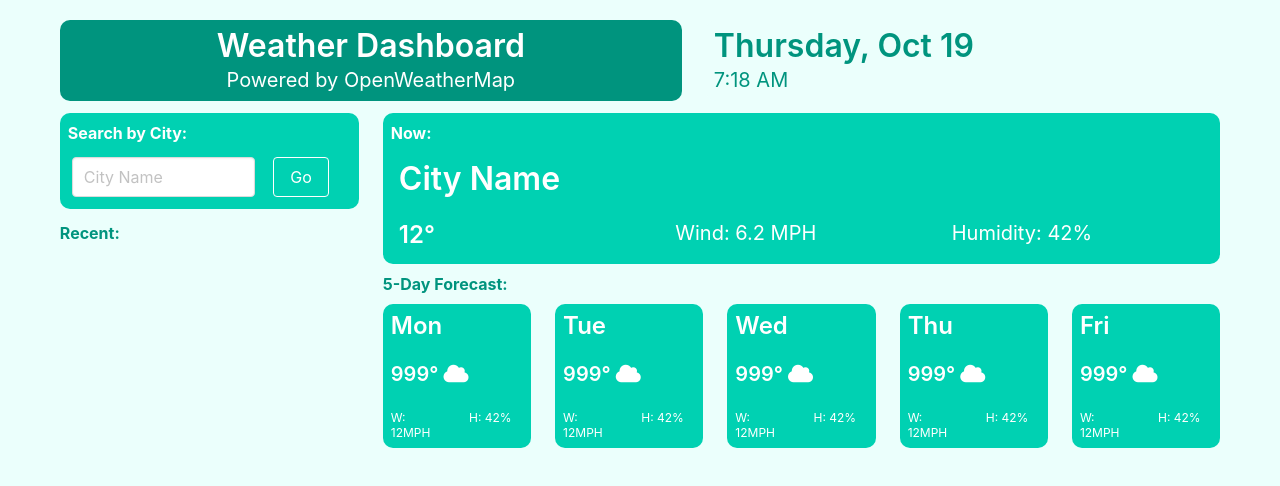
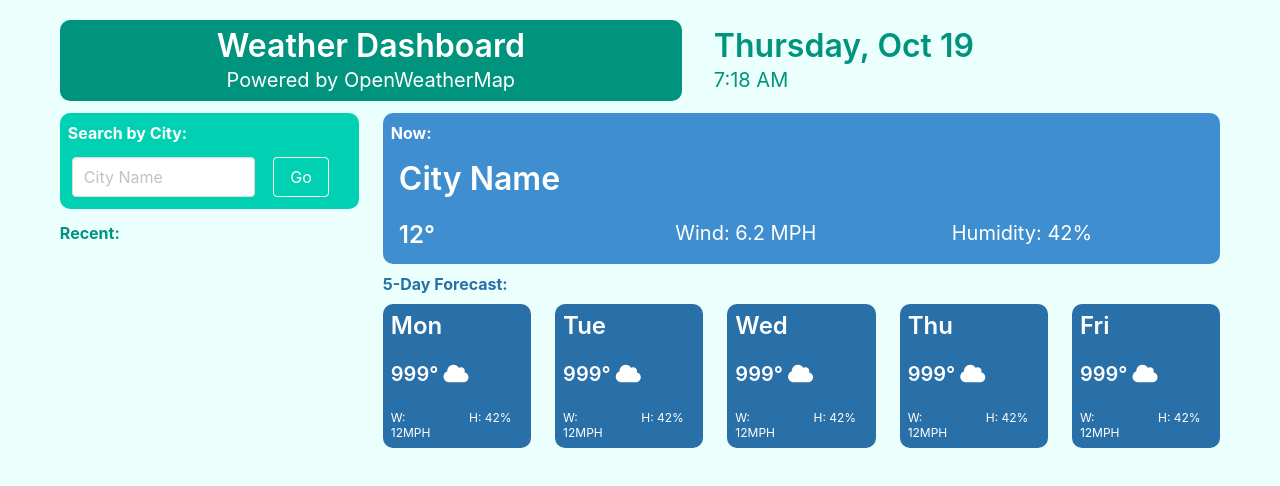
Before and after one commit to abealberts/weather-app, a plain HTML site: page index.html in a window 1280 px wide. Drawn offline with nearby package versions, Linux system fonts and the light colour scheme; no server answers.

Commit message:
Updated HTML & JS - Added comments, tweaked colors, updated screenshot in README

```diff
--- a/index.html
+++ b/index.html
@@ -68,7 +68,7 @@
 
             <!-- Right-side container for Current weather + 5-day forecast -->
             <div class="column is-8">
-                <div class="round has-background-primary p-2 mb-2">
+                <div class="round has-background-info p-2 mb-2">
                     <h2 class="label has-text-white">Now:</h2>
                     <div class="p-2" id="currentWeather">
                         <h1 class="title has-text-white" id="currentCity">City Name</h1>
@@ -87,12 +87,12 @@
                 </div>
 
                 <div class="rp-2 mb-2">
-                    <h2 class="label has-text-primary-dark">5-Day Forecast:</h2>
+                    <h2 class="label has-text-info-dark">5-Day Forecast:</h2>
                 </div>
 
                 <div class="columns is-mobile">
                     <div class="column is-one-fifth-mobile">
-                        <div class="has-background-primary round p-2 forecastBlock" id="day1">
+                        <div class="has-background-info-dark round p-2 forecastBlock" id="day1">
                             <h1 class="title is-4 has-text-white forecastDay">Mon</h1>
                             <div class="columns">
                                 <div class="column">
@@ -114,7 +114,7 @@
                     </div>
 
                     <div class="column is-one-fifth-mobile">
-                        <div class="has-background-primary round p-2 forecastBlock" id="day2">
+                        <div class="has-background-info-dark  round p-2 forecastBlock" id="day2">
                             <h1 class="title is-4 has-text-white forecastDay">Tue</h1>
                             <div class="columns">
                                 <div class="column">
@@ -136,7 +136,7 @@
                     </div>
 
                     <div class="column is-one-fifth-mobile">
-                        <div class="has-background-primary round p-2 forecastBlock" id="day3">
+                        <div class="has-background-info-dark round p-2 forecastBlock" id="day3">
                             <h1 class="title is-4 has-text-white forecastDay">Wed</h1>
                             <div class="columns">
                                 <div class="column">
@@ -158,7 +158,7 @@
                     </div>
 
                     <div class="column is-one-fifth-mobile">
-                        <div class="has-background-primary round p-2 forecastBlock" id="day4">
+                        <div class="has-background-info-dark round p-2 forecastBlock" id="day4">
                             <h1 class="title is-4 has-text-white forecastDay">Thu</h1>
                             <div class="columns">
                                 <div class="column">
@@ -180,7 +180,7 @@
                     </div>
 
                     <div class="column is-one-fifth-mobile">
-                        <div class="has-background-primary round p-2 forecastBlock" id="day5">
+                        <div class="has-background-info-dark round p-2 forecastBlock" id="day5">
                             <h1 class="title is-4 has-text-white forecastDay">Fri</h1>
                             <div class="columns">
                                 <div class="column">
```
Also changed, not shown: assets/scripts/script.js (+11 -0 lines), assets/images/weather-app-sc.png (deleted), assets/images/weather-app-sc2.png (added), 1 other file.
